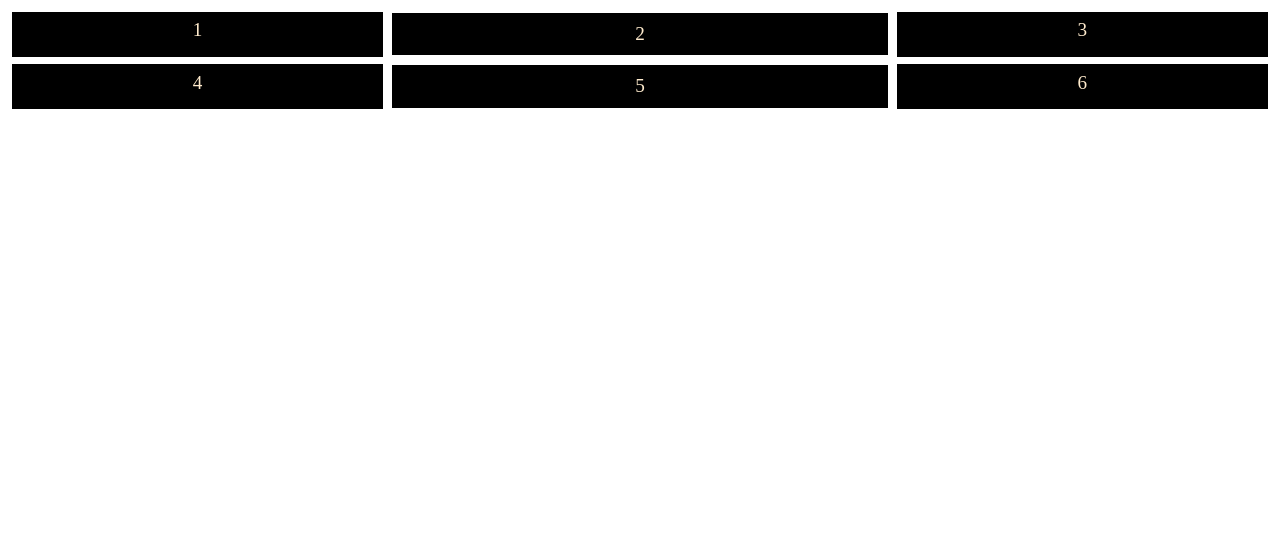
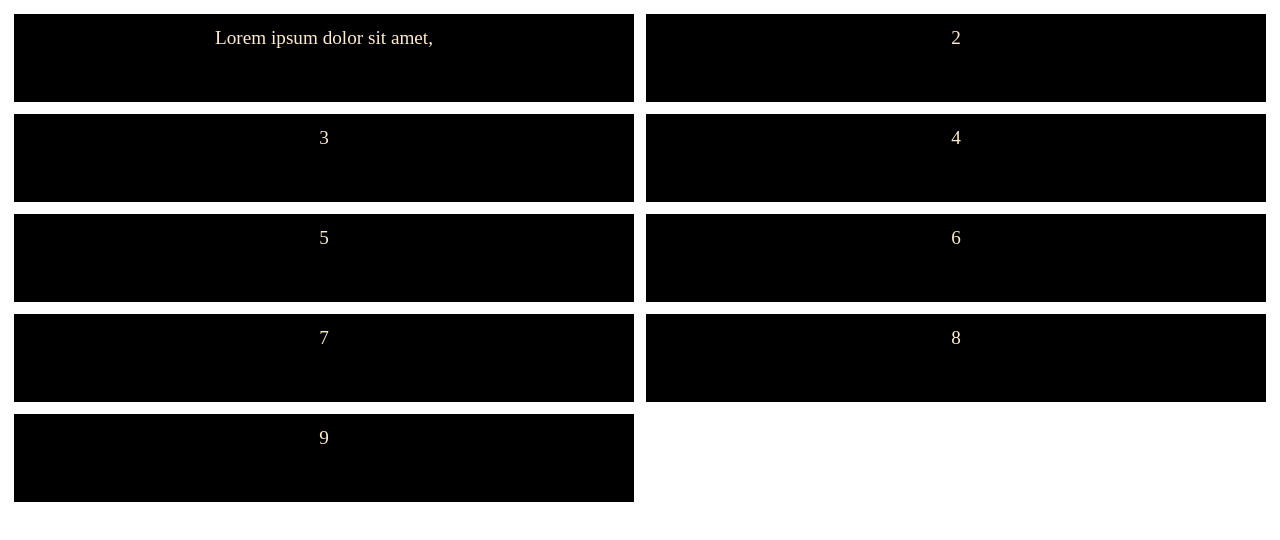
Before and after one commit to seif1125/FRONTEND-Course, a plain HTML site: page index.html in a window 1280 px wide. Drawn offline with Linux system fonts and the light colour scheme.

Commit message:
using grid template for rows

```diff
--- a/index.html
+++ b/index.html
@@ -1,7 +1,7 @@
 <!Doctype html>
 <html>
 <head>
-    <title>LOGO creative Agency</title>
+    <title>grid system (rows)</title>
     <link rel=StyleSheet href="styles.css" type="text/css">
     <link href="./media/fontawesome-free-5.15.1-web/css/all.css" rel="stylesheet">
     <meta charset="UTF-8">
@@ -12,7 +12,7 @@
 <body>
 <div class="container">
     <div class="item">
-        1
+    Lorem ipsum dolor sit amet,
     </div>
     <div class="item">
         2
@@ -29,6 +29,15 @@
     <div class="item">
         6
     </div>
+    <div class="item">
+        7
+    </div>
+    <div class="item">
+        8
+    </div>
+    <div class="item">
+        9
+    </div>
 </div>
 
 </body>
--- a/styles.css
+++ b/styles.css
@@ -3,8 +3,8 @@
 
 .container{
     display: grid;
-    grid-template-columns: 30% 40% 30%;
-
+    grid-template-columns: repeat(2,1fr);
+    grid-auto-rows: minmax(100px,auto);
 }
 
 
```
